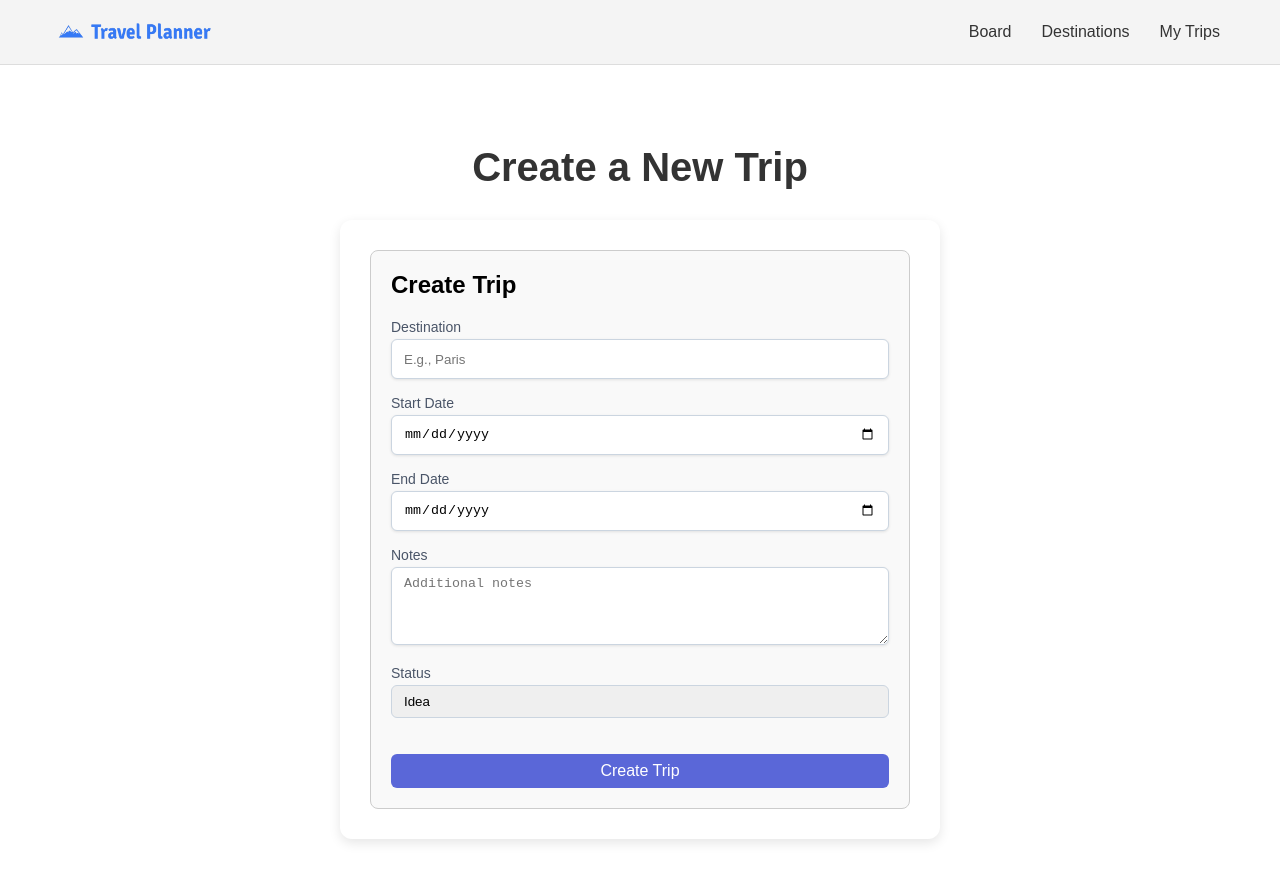
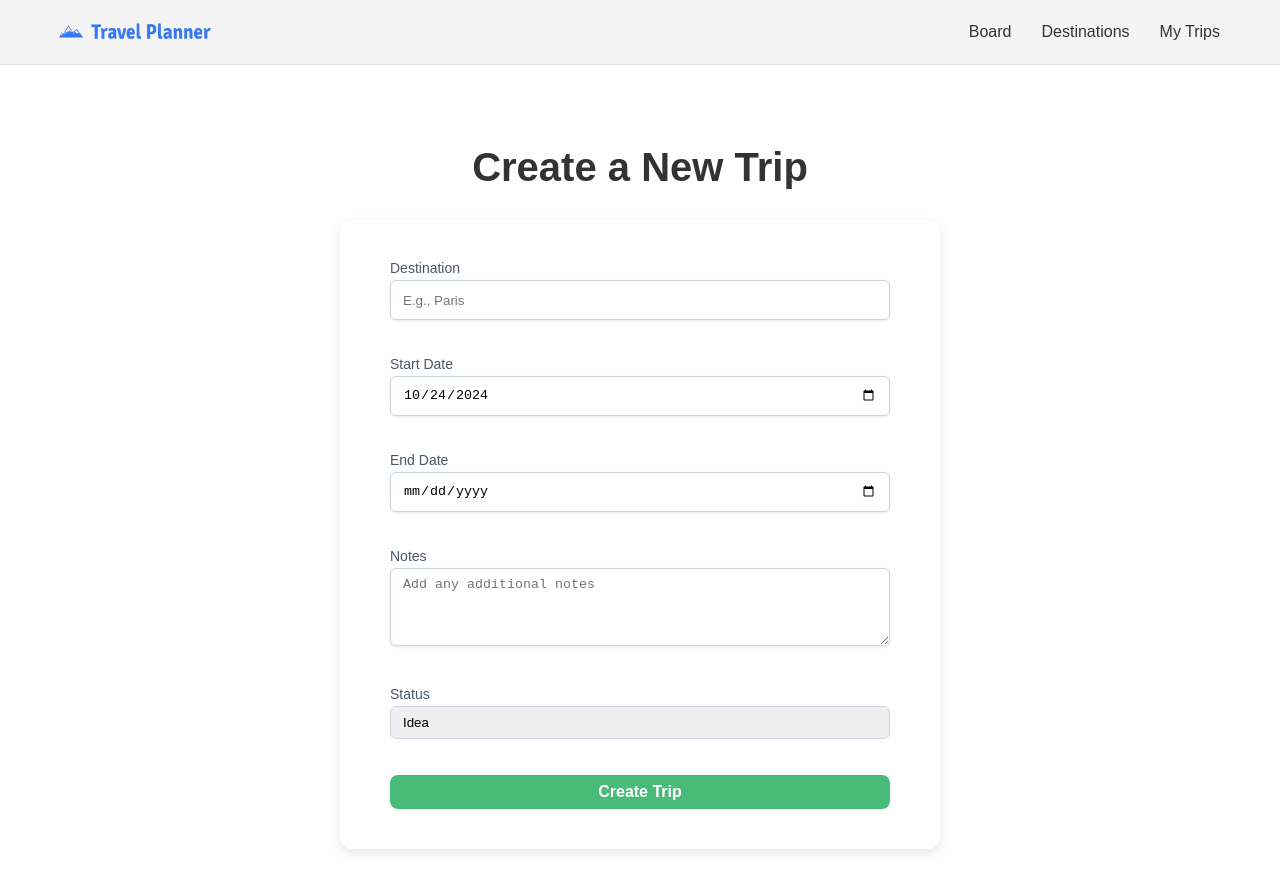
Before and after one commit to shyptia/travel-board, a Next.js app: page /trips/new in a window 1280 px wide. Shown: the top 892 px of the page. Built offline with nearby package versions, Linux system fonts and the light colour scheme.

Commit message:
Change styles for travel form and add min values for date inputs

```diff
--- a/src/components/TravelForm/TravelForm.module.scss
+++ b/src/components/TravelForm/TravelForm.module.scss
@@ -1,32 +1,44 @@
 .travelFormContainer {
-  padding: 20px;
-  border: 1px solid #ccc;
-  border-radius: 8px;
-  background-color: #f9f9f9;
-  width: 100%;
+  max-width: 500px;
   margin: 0 auto;
+  padding: 10px 0;;
+  background: #fff;
+  border-radius: 16px;
 }
 
-.header {
+.formHeader {
+  font-size: 1.75rem;
+  font-weight: bold;
+  text-align: center;
   margin-bottom: 20px;
+  color: #333;
 }
 
 .travelForm {
   display: flex;
   flex-direction: column;
+  gap: 20px;
+
+  .error {
+    font-size: 0.875rem;
+    color: #e74c3c;
+    margin-top: 5px;
   }
 
   .submitButton {
-  padding: 10px 20px;
-  background-color: #007bff;
+    padding: 12px 16px;
+    font-size: 1rem;
+    font-weight: 600;
     color: white;
     border: none;
-  border-radius: 4px;
+    border-radius: 8px;
     cursor: pointer;
-  margin-top: 20px;
-}
+    text-align: center;
+    transition: background 0.2s ease-in-out;
 
-.submitButton:disabled {
-  background-color: #cccccc;
+    &:disabled {
+      background: #ccc;
       cursor: not-allowed;
     }
+  }
+}
--- a/src/components/TravelForm/index.tsx
+++ b/src/components/TravelForm/index.tsx
@@ -23,11 +23,13 @@ const validationSchema = Yup.object().shape({
 });
 
 export const TravelForm = ({ initialData, onSubmit }: TravelFormProps) => {
+  const today = new Date().toISOString().split("T")[0];
+
   const formik = useFormik<Trip>({
     initialValues: {
       id: initialData?.id || uuidv4(),
       destination: initialData?.destination || "",
-      startDate: initialData?.startDate || "",
+      startDate: initialData?.startDate || today,
       endDate: initialData?.endDate || "",
       notes: initialData?.notes || "",
       status: initialData?.status || statusOptions[0].value,
@@ -44,9 +46,6 @@ export const TravelForm = ({ initialData, onSubmit }: TravelFormProps) => {
 
   return (
     <div className={styles.travelFormContainer}>
-      <h2 className={styles.header}>
-        {initialData ? "Edit Trip" : "Create Trip"}
-      </h2>
       <form onSubmit={formik.handleSubmit} className={styles.travelForm}>
         <TextInput
           name="destination"
@@ -66,6 +65,7 @@ export const TravelForm = ({ initialData, onSubmit }: TravelFormProps) => {
           onChange={formik.handleChange}
           onBlur={formik.handleBlur}
           error={renderError("startDate")}
+          min={today}
         />
 
         <TextInput
@@ -76,12 +76,13 @@ export const TravelForm = ({ initialData, onSubmit }: TravelFormProps) => {
           onChange={formik.handleChange}
           onBlur={formik.handleBlur}
           error={renderError("endDate")}
+          min={formik.values.startDate}
         />
 
         <Textarea
           name="notes"
           label="Notes"
-          placeholder="Additional notes"
+          placeholder="Add any additional notes"
           value={formik.values.notes || ""}
           onChange={formik.handleChange}
           onBlur={formik.handleBlur}
@@ -103,6 +104,7 @@ export const TravelForm = ({ initialData, onSubmit }: TravelFormProps) => {
           type="submit"
           className={styles.submitButton}
           disabled={!formik.isValid}
+          color="green"
         />
       </form>
     </div>
--- a/src/ui/TextInput/index.tsx
+++ b/src/ui/TextInput/index.tsx
@@ -11,6 +11,7 @@ export const TextInput = ({
   type = "text",
   name,
   onBlur,
+  min,
 }: TextInputProps) => {
   return (
     <div className={styles.inputGroup}>
@@ -25,6 +26,7 @@ export const TextInput = ({
         className={classNames(styles.inputField, {
           [styles.errorBorder]: error,
         })}
+        min={min}
       />
       {error && <p className={styles.errorMessage}>{error}</p>}
     </div>
@@ -40,4 +42,5 @@ interface TextInputProps {
   type?: string;
   name: string;
   onBlur: (e: React.FocusEvent<HTMLInputElement>) => void;
+  min?: string;
 }
```
Lines whose indentation alone changed are shown as unchanged.
